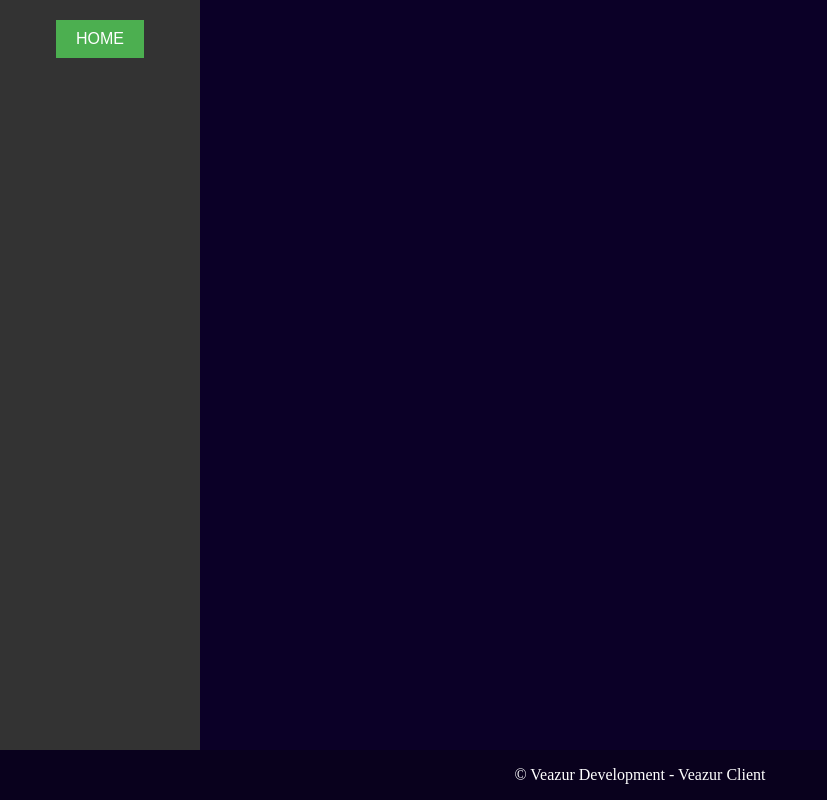
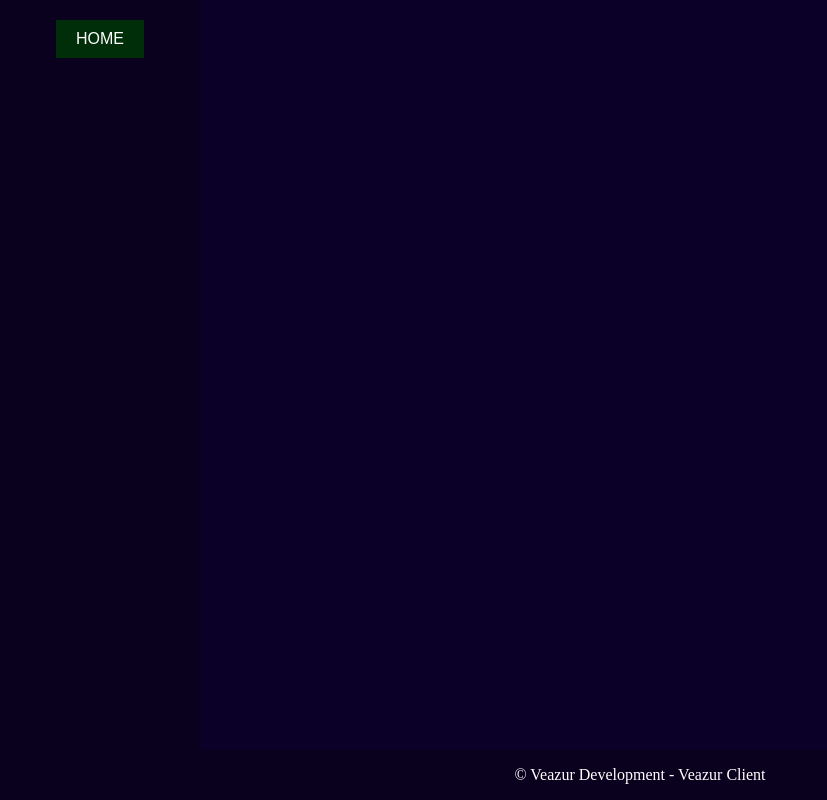
Before and after one commit to veazur/Veazur-Dash, a website: page public/dashboard.html in a window 1280 px wide. Shown: the whole page, without its empty margins (0-827 px from the left). Drawn offline with Linux system fonts and the light colour scheme.

Commit message:
does this look good?

```diff
--- a/public/assets/css/components.css
+++ b/public/assets/css/components.css
@@ -14,7 +14,7 @@ footer {
   left: 0;
   width: 200px;
   height: 100vh;
-  background-color: #333;
+  background-color: #09011d;
   color: #fff;
   text-align: center;
   padding: 20px;
@@ -22,7 +22,7 @@ footer {
 }
 
 #sidebar button {
-  background-color: #4CAF50;
+  background-color: #002e08;
   color: #fff;
   border: none;
   padding: 10px 20px;
@@ -31,7 +31,7 @@ footer {
 }
 
 #sidebar button:hover {
-  background-color: #3e8e41;
+  background-color: #013509;
 }
 
 main {
```
